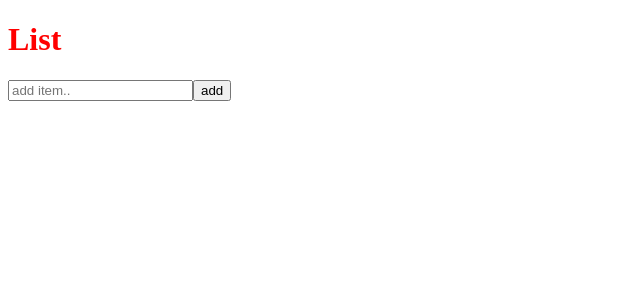
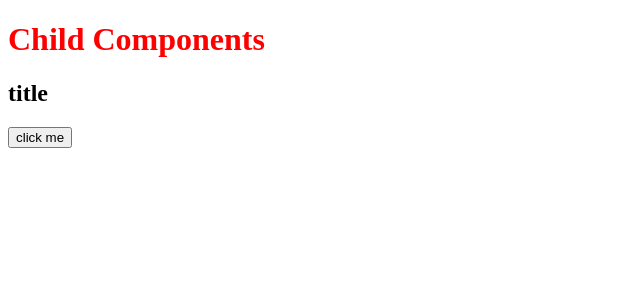
Before and after one commit to demo-projects/behalf-training-2017, an Angular app: page / in a window 1280 px wide. Shown: the top 300 px of the page, without its empty margins (0-640 px from the left). Built offline with nearby package versions, Linux system fonts and the light colour scheme.

Commit message:
input output

```diff
--- a/src/app/app.component.ts
+++ b/src/app/app.component.ts
@@ -1,41 +1,20 @@
-import {Component, ViewEncapsulation} from '@angular/core';
+import {Component} from '@angular/core';
 
 @Component({
   selector: 'app-root',
-  encapsulation: ViewEncapsulation.Native,
-  styles: [`
-    h1 {color: blue}
-  `],
   template: `
-    <h1 class="active">List</h1>
+    <h1>Child Components</h1>
 
-    <input type="text"
-           #item
-           placeholder="add item..">
-
-    <button (click)="addItem(item.value)">add</button>
-
-    <ul>
-      <li *ngFor="let item of items">{{ item }}</li>
-    </ul>
+    <app-child title="title"
+               text="click me"
+               (childClick)="test($event)"></app-child>
   `
 })
 
 export class AppComponent {
 
-  public items: string[];
-
-  constructor() {
-    this.items = [];
-  }
-
-  public addItem(item: string): void {
-    this.items.push(item);
-  }
-
-  public removeItem(item: string): void {
-    const index = this.items.indexOf(item);
-    this.items.splice(index, 1);
+  test(event) {
+    console.log(event);
   }
 
 }
--- a/src/app/app.module.ts
+++ b/src/app/app.module.ts
@@ -1,9 +1,10 @@
 import {NgModule} from '@angular/core';
 import {BrowserModule} from '@angular/platform-browser';
 import {AppComponent} from './app.component';
+import { ChildComponent } from './child/child.component';
 
 @NgModule({
-  declarations: [AppComponent],
+  declarations: [AppComponent, ChildComponent],
   imports     : [BrowserModule],
   bootstrap   : [AppComponent]
 })
--- /dev/null
+++ b/src/app/child/child.component.html
@@ -0,0 +1,2 @@
+<h2>{{ title }}</h2>
+<button (click)="childClick.emit('x')">{{ text }}</button>
--- /dev/null
+++ b/src/app/child/child.component.ts
@@ -0,0 +1,16 @@
+import {Component, OnInit, Input, EventEmitter, Output} from '@angular/core';
+
+@Component({
+  selector: 'app-child',
+  templateUrl: './child.component.html',
+  styleUrls: ['./child.component.css']
+})
+export class ChildComponent {
+
+  @Input() title: string;
+  @Input() text: string;
+
+  @Output()
+  childClick = new EventEmitter<string>();
+
+}
```
Also changed, not shown: .angular-cli.json, src/app/child/child.component.css (added), 1 other file (tests, documents, lock files or other folders).
